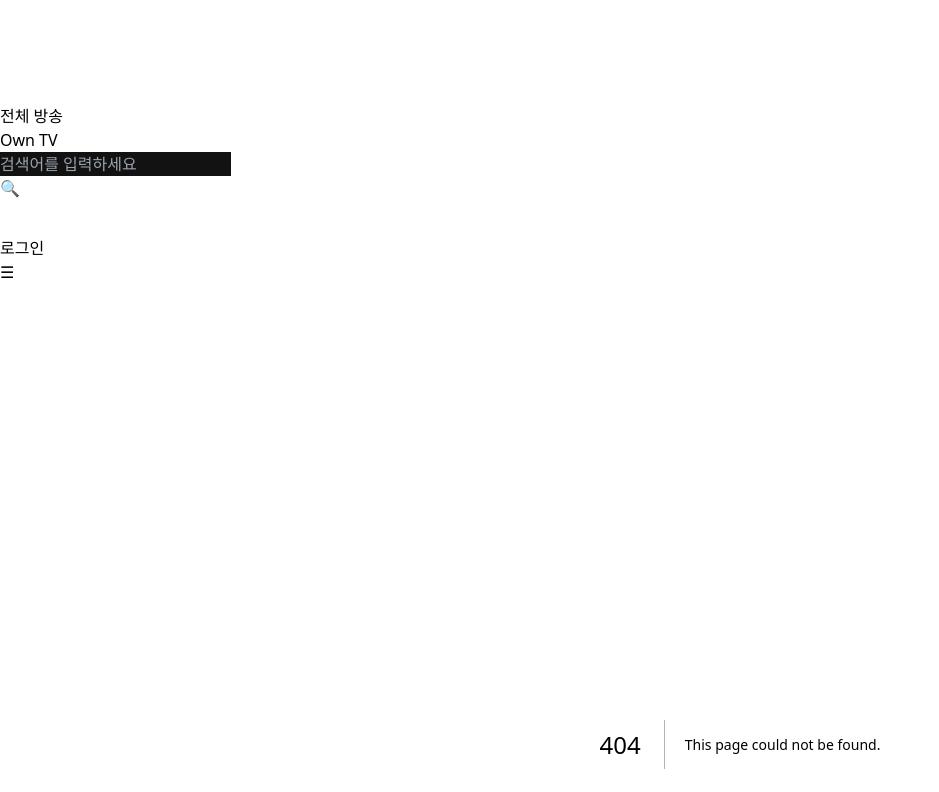
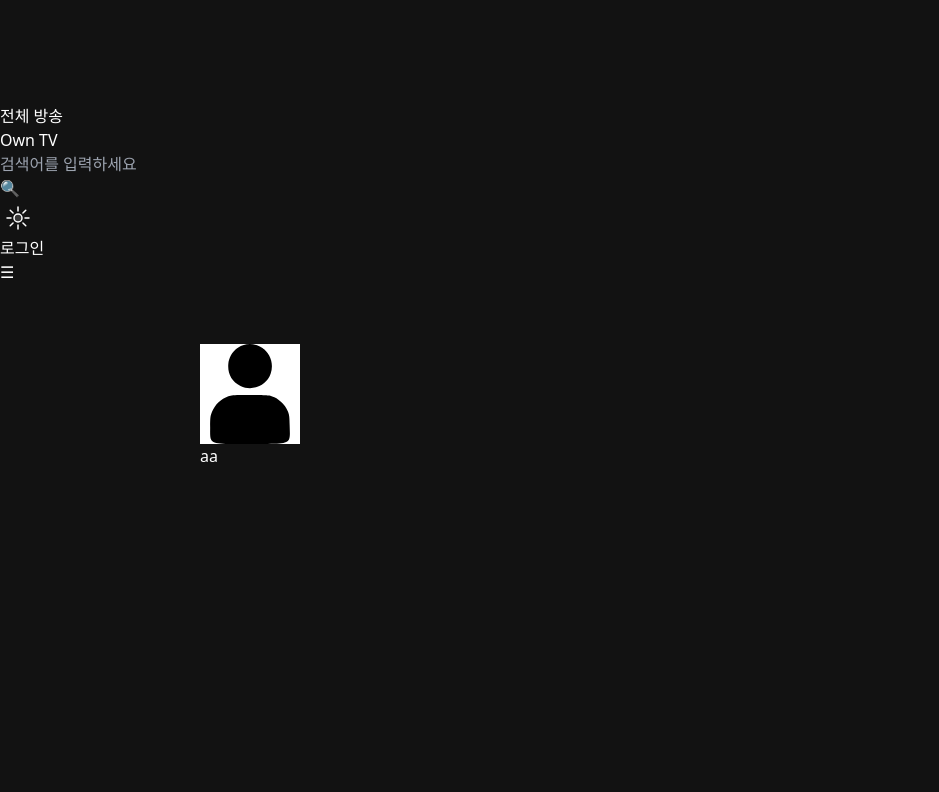
Before and after one commit to 42tv/frontend, a Next.js app: page /info/gift in a window 1280 px wide. Before the commit this address had no page. Shown: the part 1176-1968 px from the top of the page, without its empty margins (0-939 px from the left). Built offline with nearby package versions, Linux system fonts and the light colour scheme.

Commit message:
중간저장 (프로필이 중앙으로 위치되지 않음)

```diff
--- /dev/null
+++ b/app/_components/info/layout.tsx
@@ -0,0 +1,10 @@
+import UserInfo from "./user_info";
+
+export default function InfoLayOut({ children } : { children: React.ReactNode }) {
+    return (
+        <div className="flex flex-col w-full h-full">
+            <UserInfo />
+            {children}
+        </div>
+    )
+}
--- /dev/null
+++ b/app/_components/info/tabs/user.tsx
@@ -0,0 +1,4 @@
+export default function UserTab() {
+    return (
+    )
+}
--- /dev/null
+++ b/app/_components/info/user_info.tsx
@@ -0,0 +1,13 @@
+import UserProfileImg from "./user_profile_img";
+
+export default function UserInfo() {
+    return (
+        <div className="flex w-full h-[200px] justify-center pt-[48px]">
+            <UserProfileImg
+                profilePath="/icons/7824721.svg"
+                width={100}
+                height={100}
+            />
+        </div>
+    )
+}
--- /dev/null
+++ b/app/_components/info/user_profile_img.tsx
@@ -0,0 +1,25 @@
+import Image from 'next/image'
+
+export default function UserProfileImg({profilePath, width, height} : {profilePath: string, width: number, height: number}) {
+    return (
+        <div className="flex-col w-full h-full justify-center items-center">
+            <div
+                className="flex items-center justify-center rounded-full overflow-hidden border-white border-[1px]"
+                style={{ width: `${width}px`, height: `${height}px`, backgroundColor: 'white' }}
+            >
+                <Image
+                    src={profilePath}
+                    alt="Picture of the author"
+                    width={width}
+                    height={height}
+                />
+            </div>
+            {/* <div className='flex-col w-full h-[48px] bg-blue-400 justify-center items-center text-center'>
+                <div>닉네임</div>
+                Coin 100 Message 100
+            </div> */}
+
+
+        </div>
+    )
+}
--- /dev/null
+++ b/app/info/gift/page.tsx
@@ -0,0 +1,19 @@
+'use client'
+import InfoLayOut from "@/app/_components/info/layout";
+import { useEffect } from "react";
+import Image from 'next/image'
+
+export default function GiftTab() {
+    const userData = {
+        profilePath: "/icons/7824721.svg",
+        age: 20
+    }
+    useEffect(() => {
+
+    }, [])
+    return (
+        <InfoLayOut>
+            aa
+        </InfoLayOut>
+    )
+}
```
Also changed, not shown: app/info/page.tsx (added, +14 -0 lines), tsconfig.json (+8 -1 lines), public/icons/7824721.svg.
